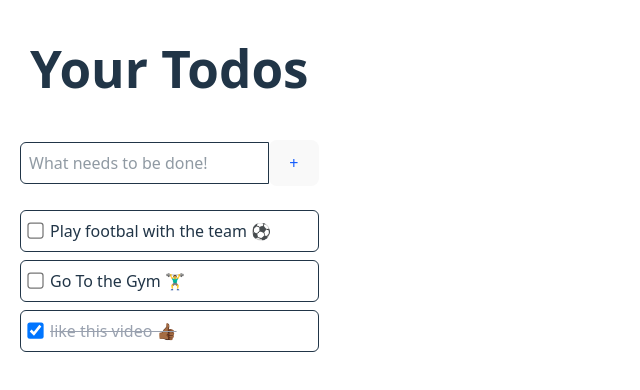
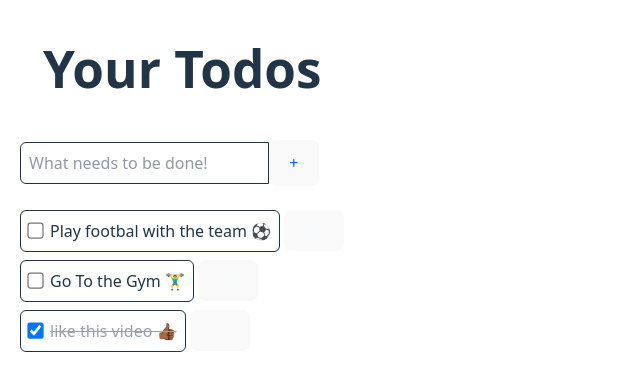
Before and after one commit to lievin219/react-projects, a React (Vite) app in the folder todo/todo-project/: page / in a window 1280 px wide. Shown: the top 390 px of the page, without its empty margins (0-640 px from the left). Built offline with nearby package versions, Linux system fonts and the light colour scheme.

Commit message:
added some changes

```diff
--- a/todo/todo-project/src/App.tsx
+++ b/todo/todo-project/src/App.tsx
@@ -27,6 +27,11 @@ prevTodos.map(todo=>
     ...prevTodos
    ])
  }
+  function deleteTodo(id:number){
+   setTodos(prevtodos=>prevtodos.filter(todo=>todo.id!==id))
+
+
+  }
 
   return (
 
@@ -37,7 +42,8 @@ prevTodos.map(todo=>
           <AddToForm onSubmit={addTodo}/>
           <TodoList
           todos={todos}
-          onCompletedChange={setTodoCompleted}/>
+          onCompletedChange={setTodoCompleted}
+          onDelete={deleteTodo}/>
 
         </div>
         </main>
--- a/todo/todo-project/src/components/TodoItem.tsx
+++ b/todo/todo-project/src/components/TodoItem.tsx
@@ -1,17 +1,23 @@
 import { Todo } from "../types/todo"
-
+import { Trash2 } from "lucide-react";
 interface TodoItemPros{
     todo:Todo;
-    onCompletedChange:(id:number,completed:boolean)=>void
+    onCompletedChange:(id:number,completed:boolean)=>void;
+    onDelete:(id:number)=>void
 }
 
-export default function TodoItem({todo,onCompletedChange}:TodoItemPros){
+export default function TodoItem({todo,onCompletedChange,onDelete}:TodoItemPros){
      return(
-         <div>
+         <div className="flex items-center gap-1 grow">
           <label className="flex items-center gap-2 border rounded-md p-2 ">
             <input type="checkbox" className="scale-125"   checked={todo.completed} onChange={(e)=>onCompletedChange(todo.id,e.target.checked)}/>
             <span className={todo.completed?"line-through text-gray-400":""}>{todo.title}</span>
+
           </label>
+          <button
+          className="p-2"
+          onClick={()=>onDelete(todo.id)}><Trash2 size={20} className="text-gray-50"/></button>
+
          </div>
      )
 }
--- a/todo/todo-project/src/components/TodoList.tsx
+++ b/todo/todo-project/src/components/TodoList.tsx
@@ -24,7 +24,8 @@ export const TodoList = ({todos,onCompletedChange,onDelete}:TodoListProps) => {
                 <TodoItem
                 key={todo.id} todo={todo}
 
-                onCompletedChange={onCompletedChange}/>
+                onCompletedChange={onCompletedChange}
+                onDelete={onDelete}/>
               ))
 
               }
```
